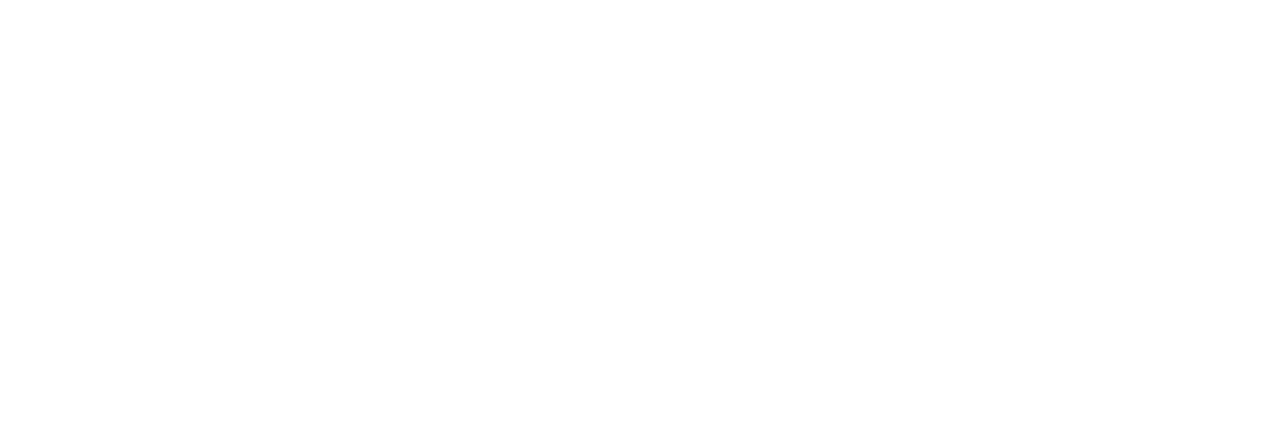
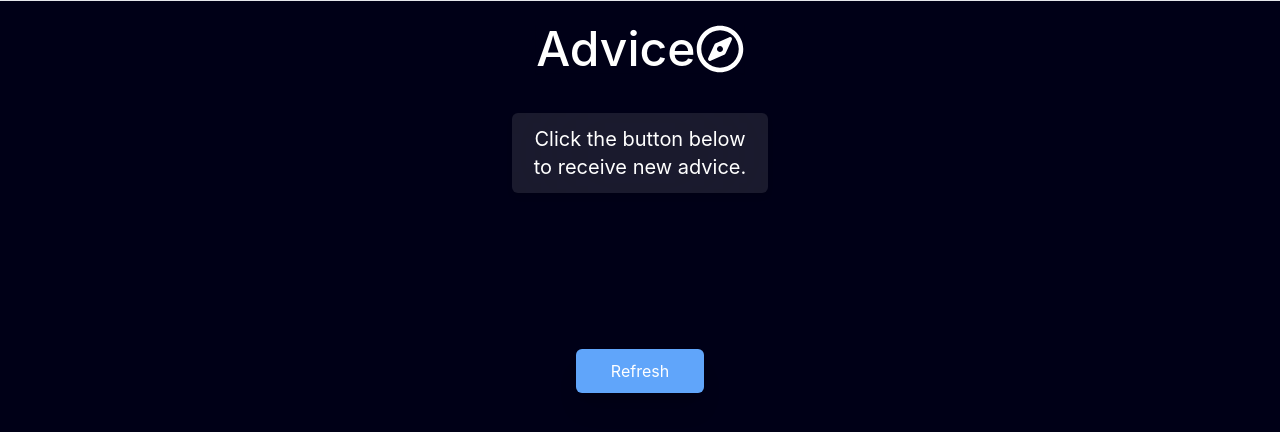
Before and after one commit to jonas-nb/AdviceApp, a React (Create React App) app: page / in a window 1280 px wide. Shown: the top 432 px of the page. Built offline with nearby package versions, Linux system fonts and the light colour scheme.

Commit message:
Feito as funções do api para receber as frases, também a parte de front do main,

```diff
--- a/package.json
+++ b/package.json
@@ -3,11 +3,17 @@
   "version": "0.1.0",
   "private": true,
   "dependencies": {
+    "@fortawesome/fontawesome-svg-core": "^1.3.0-beta3",
+    "@fortawesome/free-regular-svg-icons": "^6.0.0-beta3",
+    "@fortawesome/free-solid-svg-icons": "^6.0.0-beta3",
+    "@fortawesome/react-fontawesome": "^0.1.16",
     "@testing-library/jest-dom": "^5.16.1",
     "@testing-library/react": "^12.1.2",
     "@testing-library/user-event": "^13.5.0",
+    "babel-plugin-macros": "^3.1.0",
     "react": "^17.0.2",
     "react-dom": "^17.0.2",
+    "react-icons": "^4.3.1",
     "react-scripts": "5.0.0",
     "web-vitals": "^2.1.3"
   },
--- a/public/index.html
+++ b/public/index.html
@@ -1,3 +1,5 @@
+<!-- @format -->
+
 <!DOCTYPE html>
 <html lang="en">
 	<head>
@@ -26,7 +28,7 @@
     -->
 		<title>React App</title>
 	</head>
-  <body>
+	<body class="w-full h-full">
 		<noscript>You need to enable JavaScript to run this app.</noscript>
 		<div id="root"></div>
 		<!--
--- a/src/App.js
+++ b/src/App.js
@@ -1,10 +1,17 @@
+import Header from "./Components/Header/Header";
+import Main from "./Components/main/Main";
 
 
 function App() {
   return (
+
     <>
+    <div className="bg-[#000017] w-full h-screen">
+      <Header/>
+      <Main/>
+    </div>
+    </>
 
-    </>
 
   );
 }
--- /dev/null
+++ b/src/Components/Header/Header.js
@@ -0,0 +1,14 @@
+import React from 'react'
+import { FaRegCompass } from 'react-icons/fa';
+
+const Header = () => {
+    return (
+
+            <div className='border-t'>
+                <h1 className='flex items-center text-white justify-around itens-center m-auto mt-6 text-5xl w-52 font-medium shadow-sm   '>Advice<FaRegCompass/></h1>
+            </div>
+
+    )
+}
+
+export default Header
--- /dev/null
+++ b/src/Components/main/Main.js
@@ -0,0 +1,31 @@
+/** @format */
+
+import React, { useState } from 'react';
+
+const Main = () => {
+	let [advice, setAdvice] = useState(
+		'Click the button below to receive new advice.',
+	);
+
+	const loadAdvice = () => {
+		fetch('https://api.adviceslip.com/advice')
+			.then((response) => response.json())
+			.then((json) => setAdvice(json.slip.advice));
+	};
+
+	return (
+		<div className='border-white-100 flex flex-col w-full h-80 justify-between items-center '>
+			<div className=' mt-10 w-64 p-3 backdrop-blur-3xl bg-white/10 rounded-md shadow-md shadow-blue-500/3'>
+				<p className='text-white text-xl text-center '>{advice}</p>
+			</div>
+
+			<button
+				onClick={loadAdvice}
+				className='w-32 h-11  text-white bg-blue-400 hover:bg-blue-500 shadow-xl hover:shadow-blue-300/5 rounded-md'>
+				Refresh
+			</button>
+		</div>
+	);
+};
+
+export default Main;
```
Also changed, not shown: 1 other file (tests, documents, lock files or other folders). Lines whose indentation alone changed are shown as unchanged.
